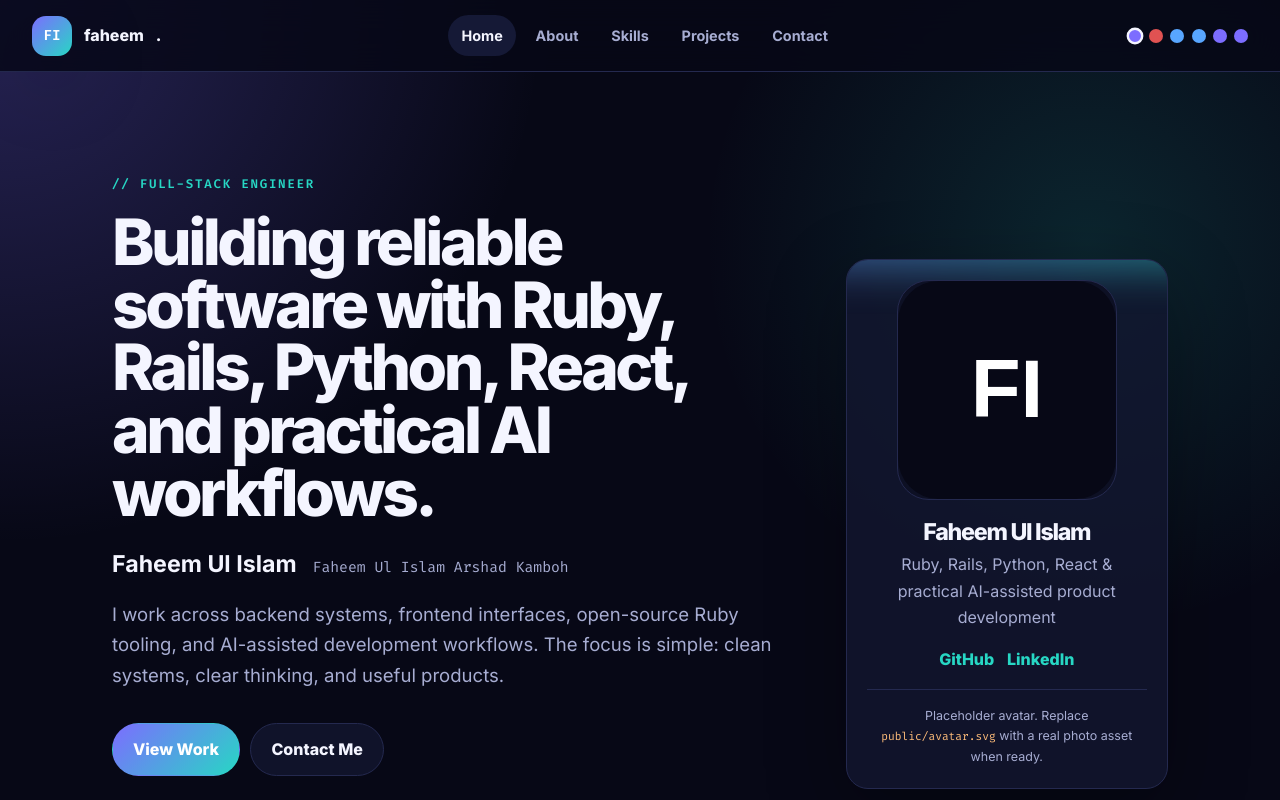
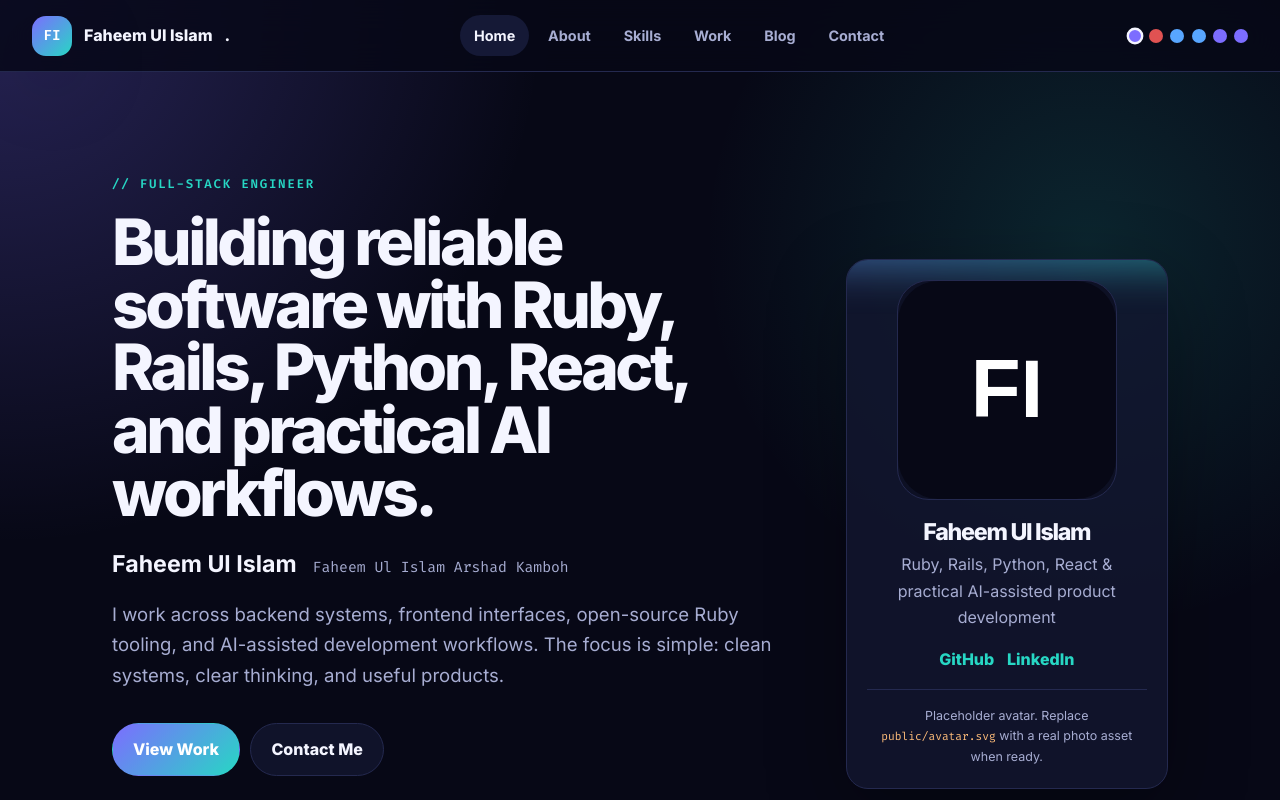
Before and after one commit to faheemKamboh/faheemKamboh.github.io, a React (Vite) app: page / in a window 1280 px wide. Shown: the top 800 px of the page. Built offline with nearby package versions, Linux system fonts and the light colour scheme.

Commit message:
Add blog link to navigation

```diff
--- a/src/components/Nav.jsx
+++ b/src/components/Nav.jsx
@@ -4,10 +4,11 @@ import { useTheme } from '../context/ThemeContext'
 import { THEMES } from '../themes'
 
 const LINKS = [
-  { to: '/',        label: 'Home',     end: true },
-  { to: '/about',   label: 'About' },
-  { to: '/skills',  label: 'Skills' },
-  { to: '/projects',label: 'Projects' },
+  { to: '/', label: 'Home', end: true },
+  { to: '/about', label: 'About' },
+  { to: '/skills', label: 'Skills' },
+  { to: '/projects', label: 'Work' },
+  { to: '/blog', label: 'Blog' },
   { to: '/contact', label: 'Contact' },
 ]
 
@@ -18,7 +19,7 @@ export default function Nav() {
   return (
     <nav className="nav">
       <NavLink to="/" className="nav-logo" onClick={() => setOpen(false)}>
-        faheem<span>.</span>
+        Faheem Ul Islam<span>.</span>
       </NavLink>
 
       <div className={`nav-links${open ? ' open' : ''}`}>
```
